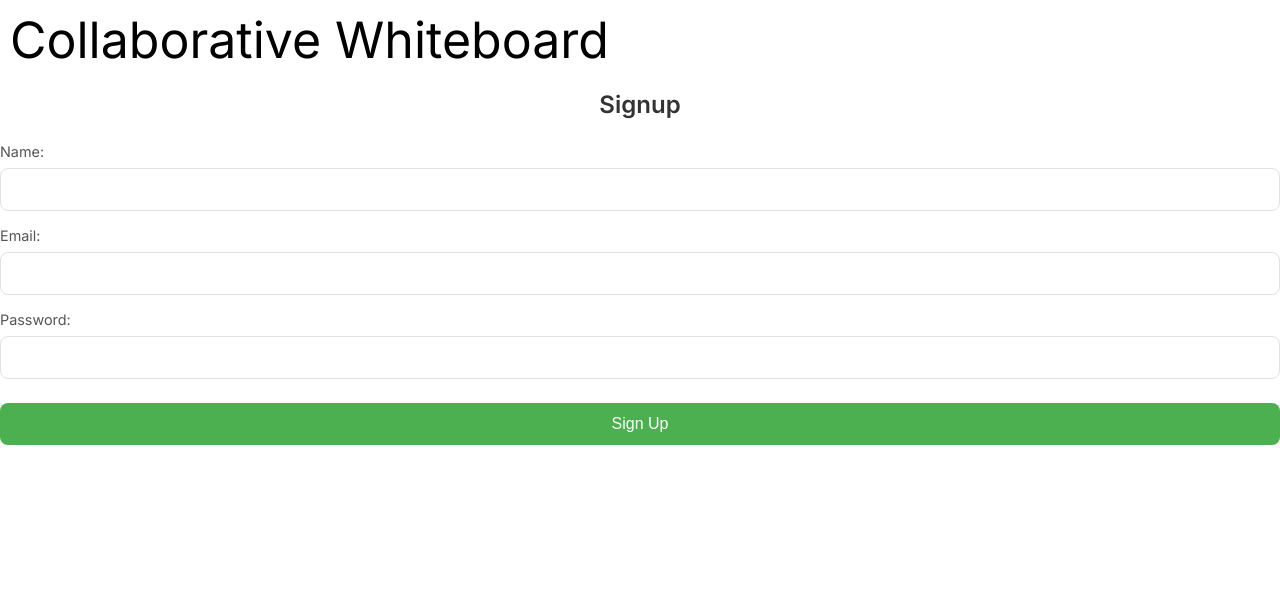
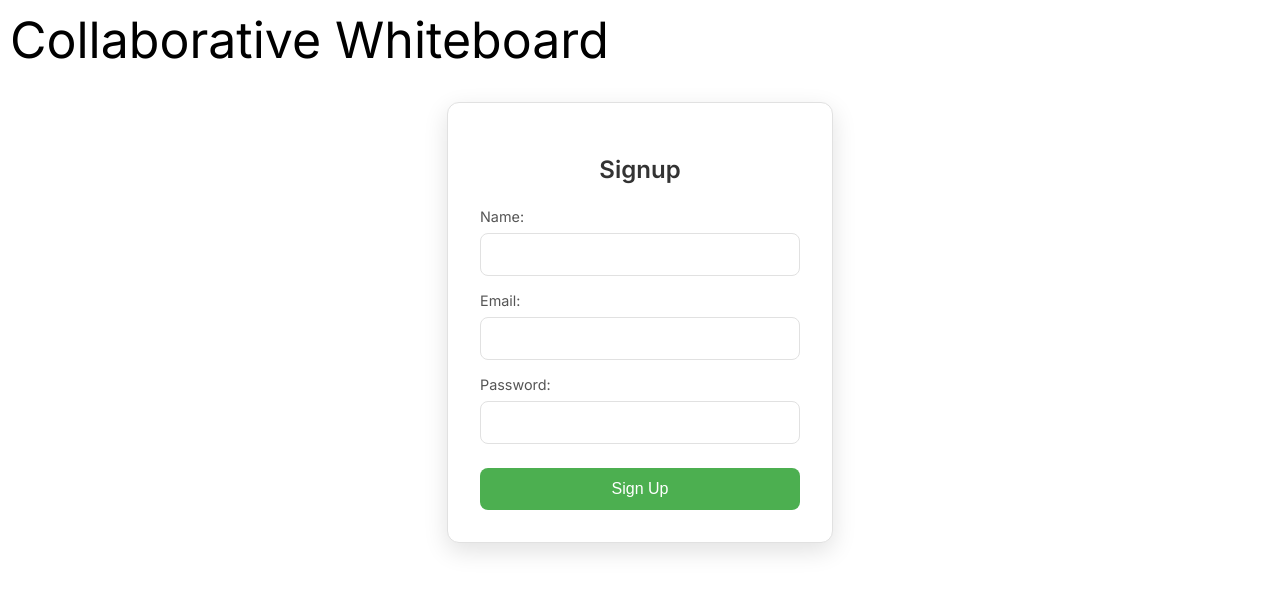
Before and after one commit to shubhirusiya/whiteboard_project, a React (Create React App) app in the folder frontend/: page /signup in a window 1280 px wide. Shown: the top 592 px of the page. Built offline with nearby package versions, Linux system fonts and the light colour scheme.

Commit message:
signup fixed

```diff
--- a/frontend/src/components/landing_page.js
+++ b/frontend/src/components/landing_page.js
@@ -126,6 +126,7 @@ function LandingPage() {
 
 
       <div className="pics">
+
       <div className="pic3"><img src="./bg1.jpg" alt="" /></div>
       <div className="pic2"><img src="./note5.png" alt="" /></div>
       <div className="pic3"><img src="./bg1.jpg" alt="" /></div>
--- a/frontend/src/components/signup.js
+++ b/frontend/src/components/signup.js
@@ -40,7 +40,7 @@ export default function Signup() {
   };
 
   return (
-    <div>
+    <div className='signup-container'>
       <h2>Signup</h2>
       <form onSubmit={handleSubmit}>
         <div>
```
